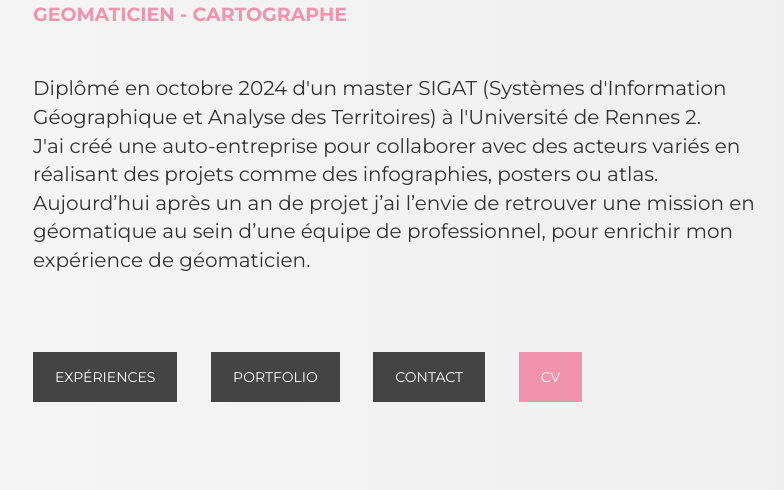
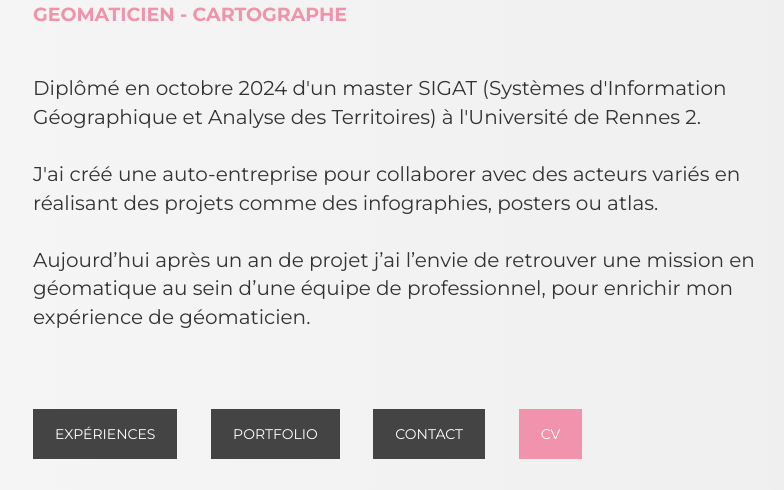
Before and after one commit to AntoineSoumet/PORTFOLIO0, a plain HTML site: page index.html in a window 1280 px wide. Shown: the part 310-800 px from the top of the page, without its empty margins (37-821 px from the left). Drawn offline with Linux system fonts and the light colour scheme.

Commit message:
Add files via upload

```diff
--- a/index.html
+++ b/index.html
@@ -47,7 +47,7 @@
               <h1>Antoine Soumet</h1>
               <h5>Geomaticien - Cartographe</h5>
 
-              <p2><br>Diplômé en octobre 2024 d'un master SIGAT (Systèmes d'Information Géographique et Analyse des Territoires) à l'Université de Rennes 2.<br> J'ai créé une auto-entreprise pour collaborer avec des acteurs variés en réalisant des projets comme des infographies, posters ou atlas.<br> Aujourd’hui après un an de projet j’ai l’envie de retrouver une mission en géomatique au sein d’une équipe de professionnel, pour enrichir mon expérience de géomaticien.<br><br><br></p2>
+              <p2><br>Diplômé en octobre 2024 d'un master SIGAT (Systèmes d'Information Géographique et Analyse des Territoires) à l'Université de Rennes 2.<br><br> J'ai créé une auto-entreprise pour collaborer avec des acteurs variés en réalisant des projets comme des infographies, posters ou atlas.<br><br> Aujourd’hui après un an de projet j’ai l’envie de retrouver une mission en géomatique au sein d’une équipe de professionnel, pour enrichir mon expérience de géomaticien.<br><br><br></p2>
 
               <a href="#expinde" class="btn btn-custom btn-lg page-scroll">Expériences</a>
               <a href="#portfolio" class="btn btn-custom btn-lg page-scroll">Portfolio</a>
```
